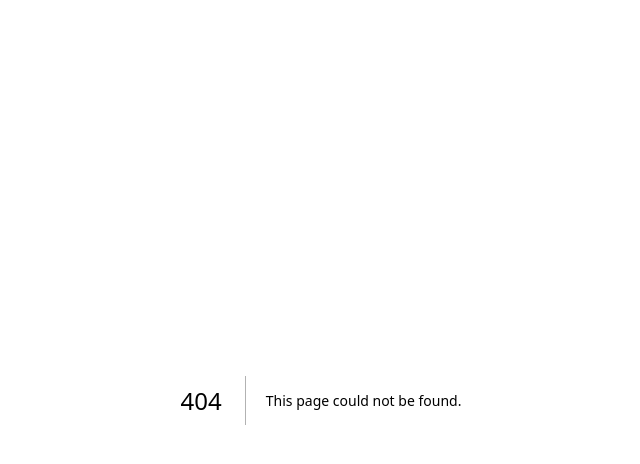
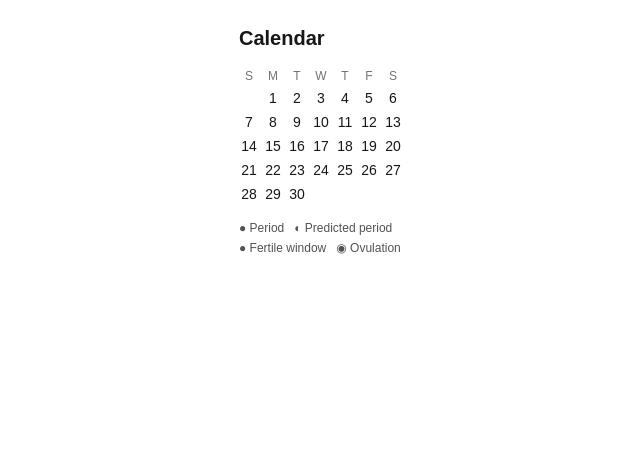
Before and after one commit to deepakpk-dev/lumen, a Next.js app: page /calendar in a window 1280 px wide. Before the commit this address had no page. Shown: the top 464 px of the page, without its empty margins (319-959 px from the left). Built offline with nearby package versions, Linux system fonts and the light colour scheme.

Commit message:
feat(ui): month calendar with accessible cycle markers

```diff
--- /dev/null
+++ b/app/calendar/page.tsx
@@ -0,0 +1,16 @@
+'use client';
+
+import { useHealthData } from '@/src/state/useHealthData';
+import { CycleCalendar } from '@/src/components/CycleCalendar';
+import { todayISO } from '@/src/domain/dates';
+
+export default function CalendarPage() {
+  const { cycles, prediction, loading } = useHealthData();
+  if (loading) return <main className="p-6">Loading…</main>;
+  return (
+    <main className="mx-auto max-w-md space-y-4 p-6">
+      <h1 className="text-xl font-semibold">Calendar</h1>
+      <CycleCalendar cycles={cycles} prediction={prediction} month={todayISO()} />
+    </main>
+  );
+}
--- /dev/null
+++ b/src/components/CycleCalendar.tsx
@@ -0,0 +1,77 @@
+import type { Cycle, ISODate, Prediction } from '@/src/domain/types';
+import { getDayMarker, type DayMarker } from '@/src/domain/calendar';
+import { addDays, parseISODate, toISODate } from '@/src/domain/dates';
+
+const MARKER_STYLE: Record<DayMarker, string> = {
+  period: 'bg-rose-600 text-white',
+  'predicted-period': 'bg-rose-200 text-rose-900',
+  fertile: 'bg-emerald-100 text-emerald-900',
+  ovulation: 'bg-emerald-500 text-white',
+  none: '',
+};
+
+const MARKER_LABEL: Record<DayMarker, string> = {
+  period: 'period',
+  'predicted-period': 'predicted period',
+  fertile: 'fertile window',
+  ovulation: 'ovulation',
+  none: '',
+};
+
+export function CycleCalendar({
+  cycles,
+  prediction,
+  month,
+}: {
+  cycles: Cycle[];
+  prediction: Prediction | null;
+  month: ISODate; // any date within the month to render
+}) {
+  const first = parseISODate(month);
+  const year = first.getFullYear();
+  const m = first.getMonth();
+  const firstOfMonth = new Date(year, m, 1);
+  const daysInMonth = new Date(year, m + 1, 0).getDate();
+  const leadingBlanks = firstOfMonth.getDay();
+
+  const cells: (ISODate | null)[] = [
+    ...Array.from({ length: leadingBlanks }, () => null),
+    ...Array.from({ length: daysInMonth }, (_, i) =>
+      toISODate(new Date(year, m, i + 1)),
+    ),
+  ];
+
+  return (
+    <div>
+      <div className="grid grid-cols-7 gap-1 text-center text-xs text-neutral-500">
+        {['S', 'M', 'T', 'W', 'T', 'F', 'S'].map((d, i) => (
+          <div key={i}>{d}</div>
+        ))}
+      </div>
+      <div className="mt-1 grid grid-cols-7 gap-1">
+        {cells.map((date, i) => {
+          if (!date) return <div key={i} />;
+          const marker = getDayMarker(date, cycles, prediction);
+          const day = Number(date.slice(-2));
+          const label = MARKER_LABEL[marker]
+            ? `${date}, ${MARKER_LABEL[marker]}`
+            : date;
+          return (
+            <div
+              key={i}
+              aria-label={label}
+              title={MARKER_LABEL[marker] || undefined}
+              className={`flex aspect-square items-center justify-center rounded-md text-sm ${MARKER_STYLE[marker]}`}
+            >
+              {day}
+            </div>
+          );
+        })}
+      </div>
+      <ul className="mt-4 space-y-1 text-xs text-neutral-600">
+        <li>● Period &nbsp; ◐ Predicted period</li>
+        <li>● Fertile window &nbsp; ◉ Ovulation</li>
+      </ul>
+    </div>
+  );
+}
--- /dev/null
+++ b/src/domain/calendar.ts
@@ -0,0 +1,39 @@
+import type { Cycle, ISODate, Prediction } from './types';
+import { addDays, daysBetween } from './dates';
+
+export type DayMarker =
+  | 'period'
+  | 'predicted-period'
+  | 'fertile'
+  | 'ovulation'
+  | 'none';
+
+function inRange(date: ISODate, start: ISODate, end: ISODate): boolean {
+  return daysBetween(start, date) >= 0 && daysBetween(date, end) >= 0;
+}
+
+function isLoggedPeriod(date: ISODate, cycles: Cycle[]): boolean {
+  return cycles.some((c) => {
+    const end = c.endDate ?? c.startDate;
+    return inRange(date, c.startDate, end);
+  });
+}
+
+export function getDayMarker(
+  date: ISODate,
+  cycles: Cycle[],
+  prediction: Prediction | null,
+): DayMarker {
+  if (isLoggedPeriod(date, cycles)) return 'period';
+  if (!prediction) return 'none';
+  if (date === prediction.ovulationDate) return 'ovulation';
+  if (inRange(date, prediction.fertileWindow.start, prediction.fertileWindow.end))
+    return 'fertile';
+  const predictedEnd = addDays(
+    prediction.nextPeriodStart,
+    prediction.predictedPeriodLength - 1,
+  );
+  if (inRange(date, prediction.nextPeriodStart, predictedEnd))
+    return 'predicted-period';
+  return 'none';
+}
```
Also changed, not shown: 1 other file (tests, documents, lock files or other folders).
